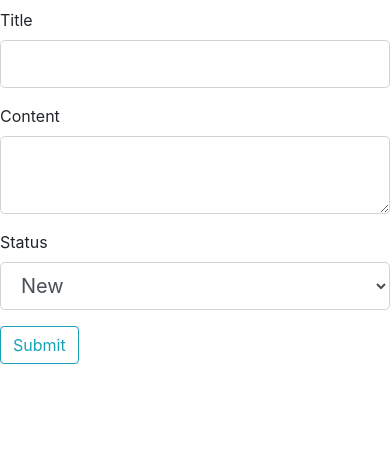
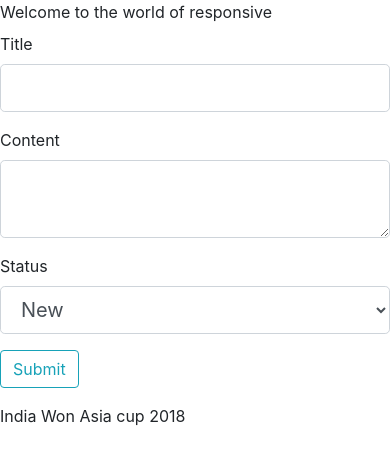
Before and after one commit to Tanigaiarassane/activitytracker, a Flask app: page /create in a window 390 px wide. Shown: the part 56-521 px from the top of the page. Run offline with Flask 2, Linux system fonts and the light colour scheme; some libraries are stand-ins or nearby versions.

Commit message:
Adding responsive

```diff
--- a/templates/responsive.html
+++ b/templates/responsive.html
@@ -41,8 +41,16 @@
     </form>
   </div>
 </nav>
-<div>{%  block content %}
+<div class="row">
+  <div class="col-md-3 col-xs-8"> Welcome to the world of responsive </div>
+
+    <div class="col-md-6  col-xs-8">{%  block content %}
   {% endblock content %}</div>
+
+  <div class="col-md-3  col-xs-8"> India Won Asia cup 2018 </div>
+  </div>
+
+
 <!--Main Navigation-->
 <script src="https://cdnjs.cloudflare.com/ajax/libs/popper.js/1.12.9/umd/popper.min.js" integrity="sha384-ApNbgh9B+Y1QKtv3Rn7W3mgPxhU9K/ScQsAP7hUibX39j7fakFPskvXusvfa0b4Q" crossorigin="anonymous"></script>
 <script src="https://code.jquery.com/jquery-3.2.1.slim.min.js" integrity="sha384-KJ3o2DKtIkvYIK3UENzmM7KCkRr/rE9/Qpg6aAZGJwFDMVNA/GpGFF93hXpG5KkN" crossorigin="anonymous"></script>
```
